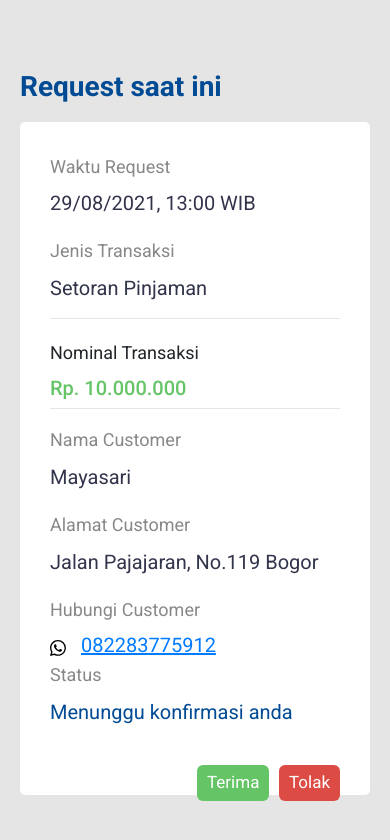
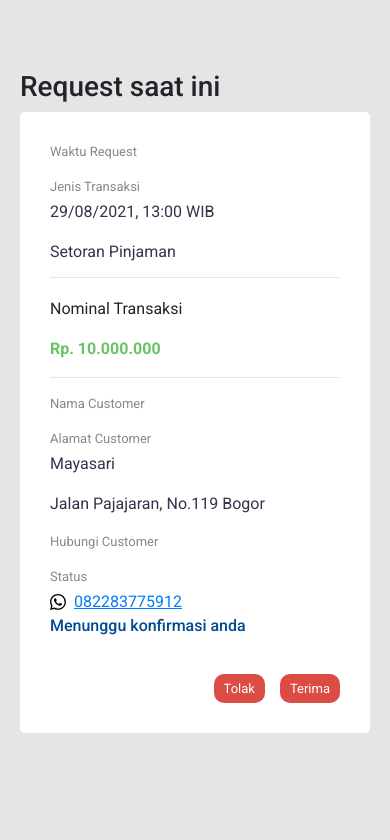
Before and after one commit to moronkids/frontend-assestment, a React (Create React App) app: page / in a window 390 px wide. Shown: the top 840 px of the page. Built offline with nearby package versions, Linux system fonts and the light colour scheme; sample sign-in values are in the browser's storage.

Commit message:
fixing beranda-agent

```diff
--- a/src/assets/scss/homeAgent/detailRequest.scss
+++ b/src/assets/scss/homeAgent/detailRequest.scss
@@ -5,13 +5,6 @@
     width: 100%;
 }
 
-h3 {
-    font-family: "Roboto", sans-serif;
-    font-size: 28px;
-    font-weight: bold;
-    padding-bottom: 10px;
-    color: #014a94;
-}
 .detail-content {
     // width: 877px;
     max-width: 877px;
@@ -31,13 +24,12 @@ h3 {
         height: fit-content;
     }
 
-    p {
-        font-family: Roboto;
-        font-style: normal;
-        font-weight: normal;
-        font-size: 20px;
-        line-height: 168.19%;
-        margin-top: 0.5rem;
+    h2 {
+        font-family: "Roboto", sans-serif;
+        font-size: 24px;
+        font-weight: bold;
+        padding-bottom: 10px;
+        color: #014a94;
     }
 
     .detail-card {
@@ -58,24 +50,17 @@ h3 {
         //     height: fit-content;
         // }
         .label {
-            font-size: 12em;
+            font-size: 13px;
             color: #888;
             font-family: "Roboto", sans-serif;
         }
 
-        h4 {
-            font-family: Roboto;
-            font-style: normal;
-            font-weight: normal;
-            font-size: 18px;
-            line-height: 168.19%;
-        }
-
         .label-content {
             font-size: 16px;
+            font-weight: 400;
             font-family: "Roboto", sans-serif;
             color: #32344b;
-            margin-top: -11px;
+            margin-top: -13px;
         }
 
         .nominal-content {
@@ -95,14 +80,8 @@ h3 {
         }
 
         .hubungi-wa {
-            margin-top: 0.5rem;
-
             a {
-                font-family: Roboto;
-                font-style: normal;
-                font-weight: normal;
-                font-size: 20px;
-                padding: 15px;
+                margin-left: 8px;
                 text-decoration: underline;
             }
         }
@@ -113,24 +92,7 @@ h3 {
             color: #014a94;
         }
 
-        .accept-button {
-            margin-top: 20px;
-
-            button {
-                float: right;
-                border-style: none;
-                color: #fff;
-                background-color: #65c466;
-                padding: 5px 10px 5px 10px;
-                border-radius: 6px;
-                margin-right: 0.6rem;
-                font-family: "Roboto", sans-serif;
-                font-weight: 400;
-                font-size: 17px;
-            }
-        }
-
-        .cancel-button {
+        .baris-button {
             margin-top: 20px;
 
             button {
@@ -138,53 +100,14 @@ h3 {
                 border-style: none;
                 color: #fff;
                 background-color: #dc4c44;
-                padding: 5px 10px 5px 10px;
-                border-radius: 6px;
+                padding-top: 5px;
+                padding-bottom: 5px;
+                padding-left: 10px;
+                padding-right: 10px;
+                border-radius: 10px;
                 font-family: "Roboto", sans-serif;
                 font-weight: 400;
-                font-size: 17px;
-            }
-        }
-        // /test
-        @media (max-width: 524px) {
-            .detail-container {
-                margin: auto;
-                width: 100%;
-            }
-
-            .detail-card {
-                width: 100%;
-            }
-
-            .label {
-                font-size: 14px;
-            }
-        }
-
-        @media screen and (max-width: 524px) {
-            .detail-container {
-                margin: auto;
-                width: 100%;
-            }
-
-            .detail-card {
-                width: 100%;
-            }
-
-            .detail-content {
-                font-size: 10px;
-            }
-
-            .label {
-                font-size: 14px;
-            }
-
-            .h3 {
-                font-size: 12px;
-            }
-
-            .p {
-                font-size: 10px;
+                font-size: 13px;
             }
         }
     }
--- a/src/components/agents/home/part/detailRequest.jsx
+++ b/src/components/agents/home/part/detailRequest.jsx
@@ -11,89 +11,80 @@ function DetailRequest() {
                     <div className="detail-card">
                         <div className="row label">
                             <div className="col-lg-6 label-left">
-                                <h4>Waktu Request</h4>
+                                <p>Waktu Request</p>
+                            </div>
+
+                            <div className="col-lg-6 label-right">
+                                <p>Jenis Transaksi</p>
+                            </div>
+                        </div>
+
                         <div className="row label-content">
                             <div className="col-lg-6 label-left">
                                 <p>29/08/2021, 13:00 WIB</p>
                             </div>
-                                </div>
-                            </div>
-
-
-                            <div className="col-lg-6 label-right">
-                                <h4>Jenis Transaksi</h4>
-                                <div className="row label-content">
                             <div className="col-lg-6 label-right">
                                 <p>Setoran Pinjaman</p>
                             </div>
-                                </div>
-                            </div>
-
-
                         </div>
 
                         <hr />
                         <div className="row nominal-content">
                             <div className="col-lg-6 nominal-left">
-                                <h4>Nominal Transaksi</h4>
+                                <p>Nominal Transaksi</p>
                             </div>
                             <div className="col-lg-6 nominal-right">
-                                <h5>Rp. 10.000.000</h5>
+                                <p>Rp. 10.000.000</p>
                             </div>
                         </div>
                         <hr />
 
                         <div className="row label">
                             <div className="col-lg-6 label-left">
-                                <h4>Nama Customer</h4>
+                                <p>Nama Customer</p>
+                            </div>
+                            <div className="col-lg-6 label-right">
+                                <p>Alamat Customer</p>
+                            </div>
+                        </div>
+
                         <div className="row label-content">
                             <div className="col-lg-6 label-left">
                                 <p>Mayasari</p>
                             </div>
-                                </div>
-                            </div>
-
-                            <div className="col-lg-6 label-right">
-                                <h4>Alamat Customer</h4>
-                                <div className="row label-content">
                             <div className="col-lg-6 label-right">
                                 <p>Jalan Pajajaran, No.119 Bogor</p>
-                                    </div>
-                                </div>
                             </div>
                         </div>
 
                         <div className="row label">
                             <div className="col-lg-6 label-left">
-                                <h4>Hubungi Customer</h4>
+                                <p>Hubungi Customer</p>
+                            </div>
+                            <div className="col-lg-6 label-right">
+                                <p>Status</p>
+                            </div>
+                        </div>
+
                         <div className="row label-content">
                             <div className="col-lg-6 label-left hubungi-wa">
                                 <img src={IconWa} alt="logo-wa" />
-                                        <a href="https://api.whatsapp.com/send?phone=6282283775912"
-                                            target="_blank" rel="noreferrer">082283775912</a>
+                                <a href="https://api.whatsapp.com/send?phone=6282283775912" target="_blank" rel="noreferrer">082283775912</a>
                             </div>
-                                </div>
-                            </div>
-
-                            <div className="col-lg-6 label-right">
-                                <h4>Status</h4>
-                                <div className="row label-content">
                             <div className="col-lg-6 label-right status-agen">
                                 <p>Menunggu konfirmasi anda</p>
                             </div>
                         </div>
-                            </div>
-                        </div>
 
-                        <div className="cancel-button">
+                        <div className="d-flex" style={{ columnGap: '15px', justifyContent: 'flex-end' }}>
+                            <div className="baris-button">
                                 <button className="btn-action-detail">Tolak</button>
                             </div>
 
-                        <div className="accept-button">
+                            <div className="baris-button">
                                 <button className="btn-action-detail">Terima</button>
                             </div>
-
-
+                        </div>
 
                     </div>
                 </div>
```
Lines whose indentation alone changed are shown as unchanged.
